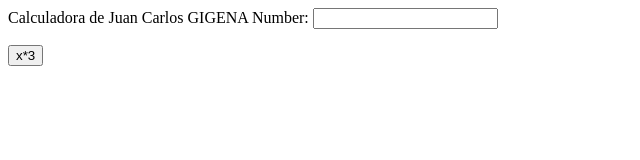
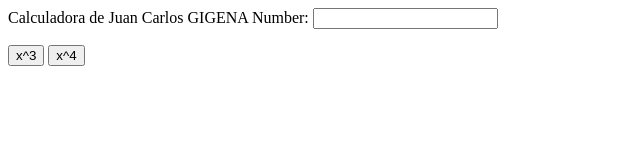
Before and after one commit to jcgigena/my_calculator, a plain HTML site: page index.html in a window 1280 px wide. Shown: the full height of the page, 0-640 px from the left. Drawn offline with Linux system fonts and the light colour scheme.

Commit message:
x^4 button

```diff
--- a/index.html
+++ b/index.html
@@ -9,13 +9,18 @@
         Number:
         <input type="text" id="n1">
         <p>
-            <button onclick="cube()"> x*3 </button>
+            <button onclick="cube()"> x^3 </button>
+            <button onclick="power_4()"> x^4 </button>
         </p>
         <script type="text/javascript">
             function cube() {
                 var num = document.getElementById("n1");
                 num.value = Math.pow(num.value,3);
             }
+            function power_4() {
+                var num = document.getElementById("n1");
+                num.value = Math.pow(num.value,4);
+            }
         </script>
     </body>
 </html>
```
